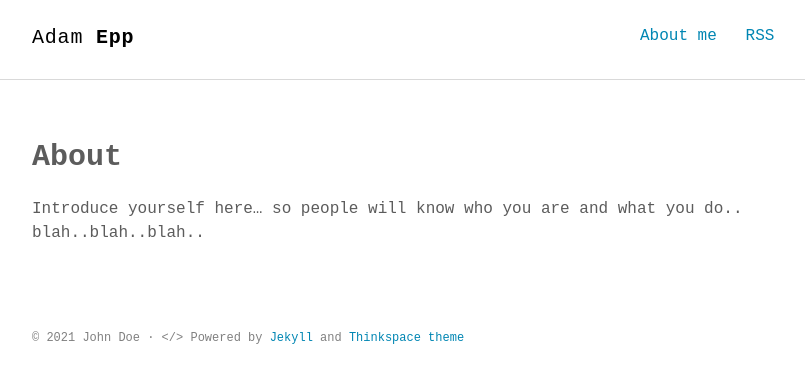
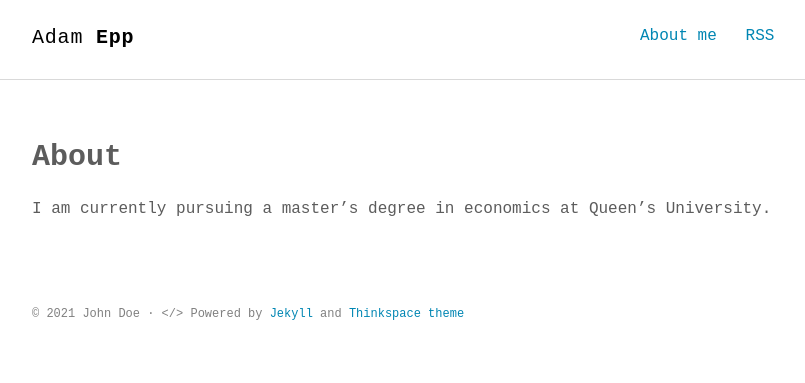
Before and after one commit to AdamEpp/AdamEpp.github.io, a Jekyll site: the page built from about.md, in a window 1280 px wide. Shown: the top 383 px of the page, without its empty margins (232-1037 px from the left). Built offline with Jekyll 4.4.1, drawn with Linux system fonts in a browser that asks for light colours; some web fonts are replaced.

Commit message:
Update about.md

```diff
--- a/about.md
+++ b/about.md
@@ -4,4 +4,4 @@ title: About
 permalink: /about/
 ---
 
-Introduce yourself here... so people will know who you are and what you do.. blah..blah..blah..
+I am currently pursuing a master's degree in economics at Queen's University.
```
